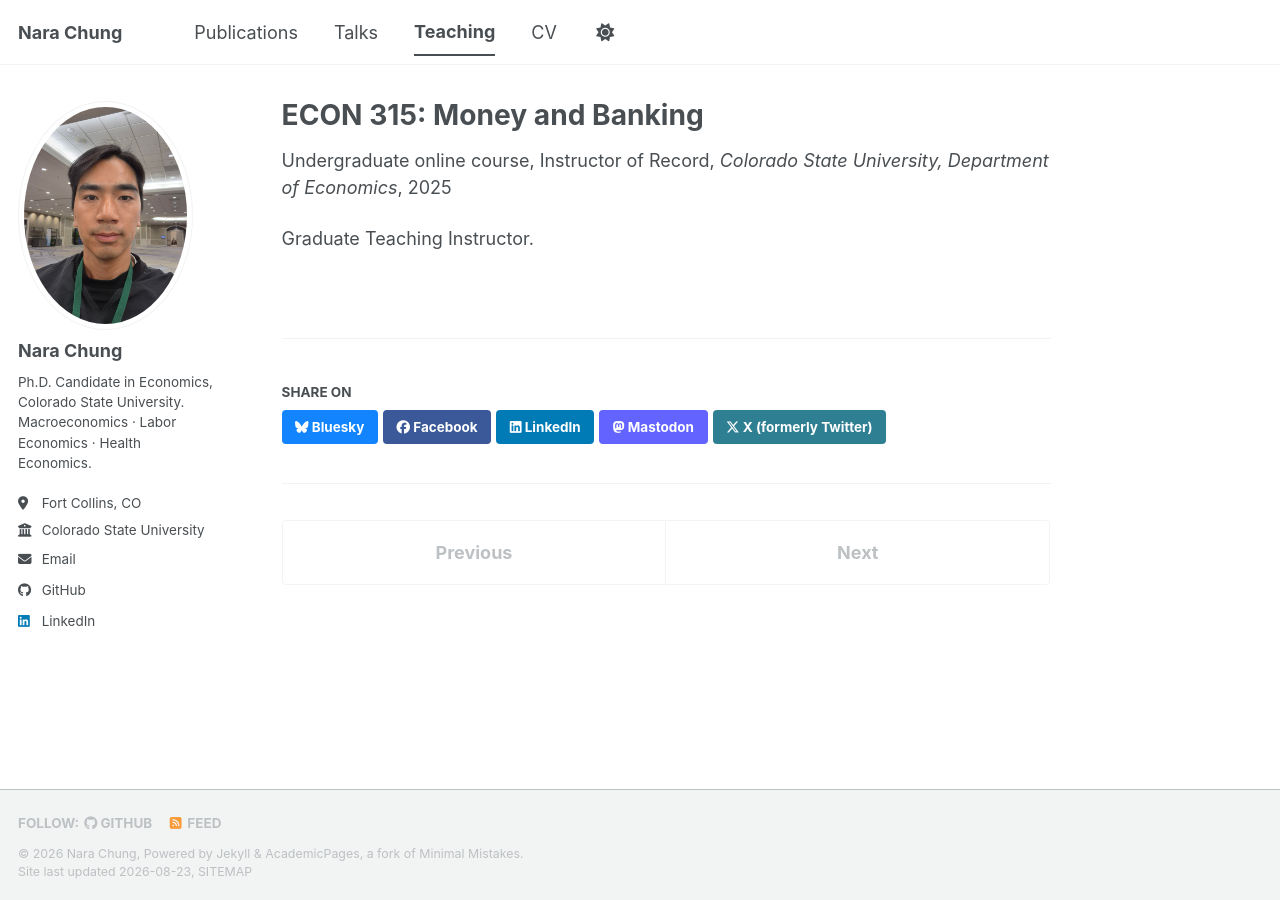
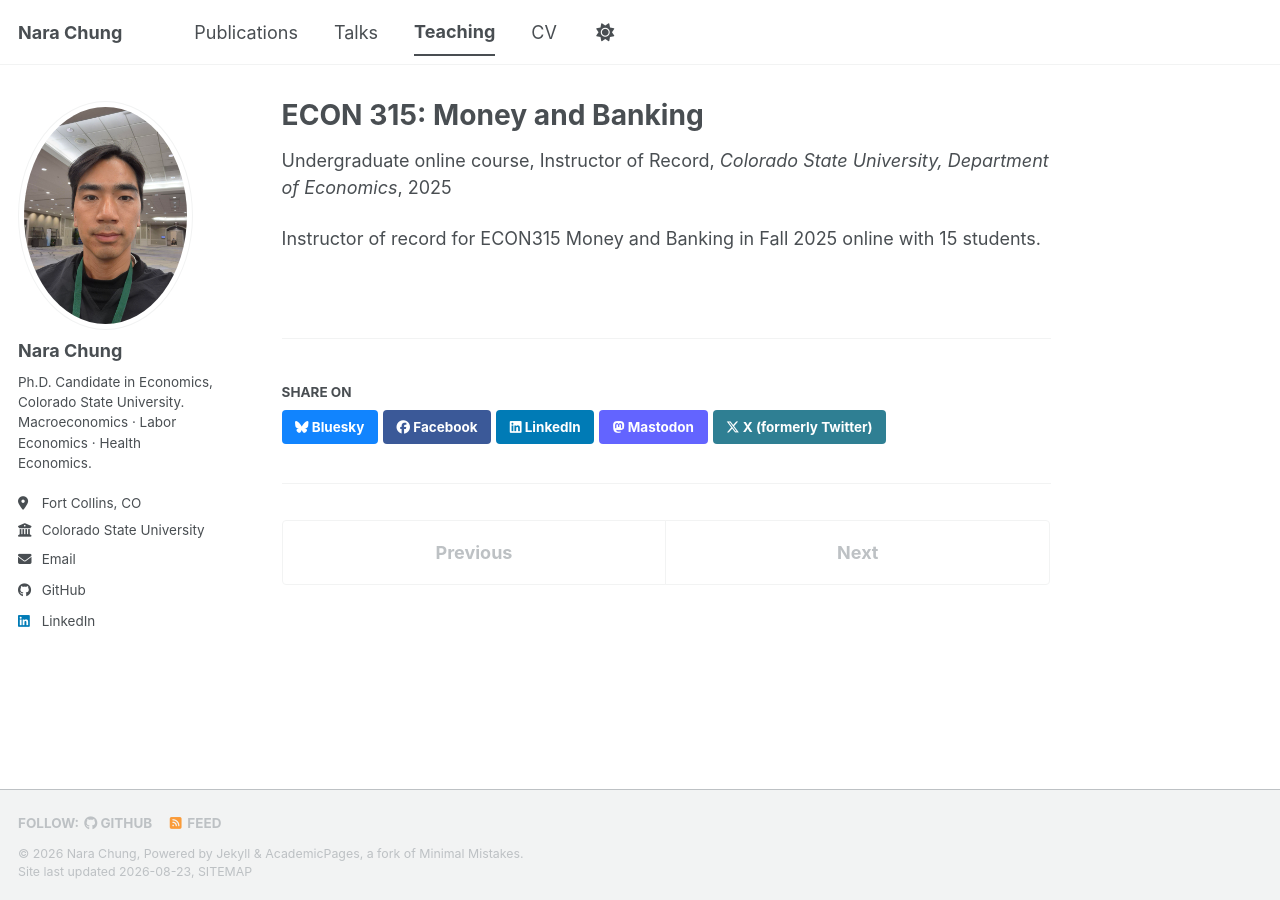
Before and after one commit to raraland18/raraland18.github.io, a Jekyll site: the page built from _teaching/2025-01-03-econ315-gti.md, in a window 1280 px wide. Built offline with Jekyll 4.4.1, drawn with Linux system fonts in a browser that asks for light colours; a style sheet for code colours, icons or effects is not loaded.

Commit message:
Update 2025-01-03-econ315-gti.md

```diff
--- a/_teaching/2025-01-03-econ315-gti.md
+++ b/_teaching/2025-01-03-econ315-gti.md
@@ -7,4 +7,4 @@ venue: "Colorado State University, Department of Economics"
 date: 2025-01-03
 location: "Fort Collins, CO, USA"
 ---
-Graduate Teaching Instructor.
+Instructor of record for ECON315 Money and Banking in Fall 2025 online with 15 students.
```
